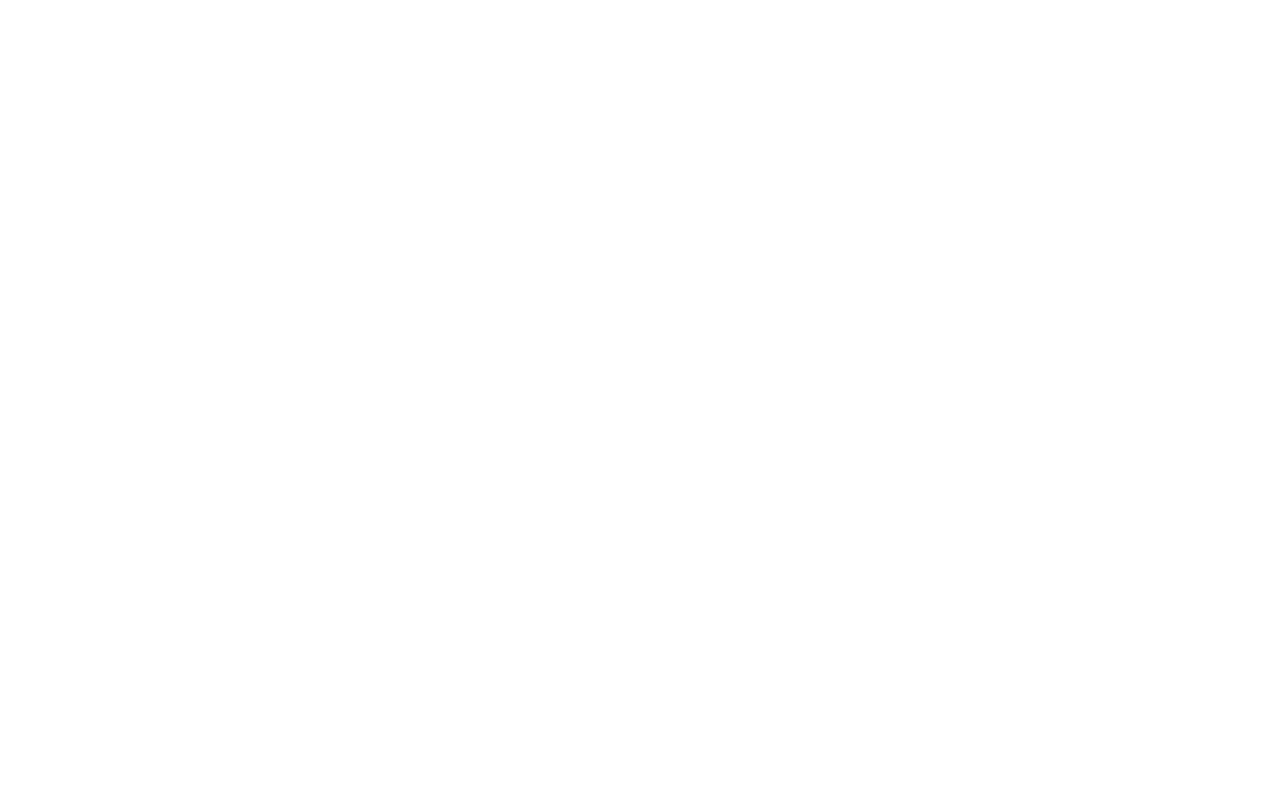
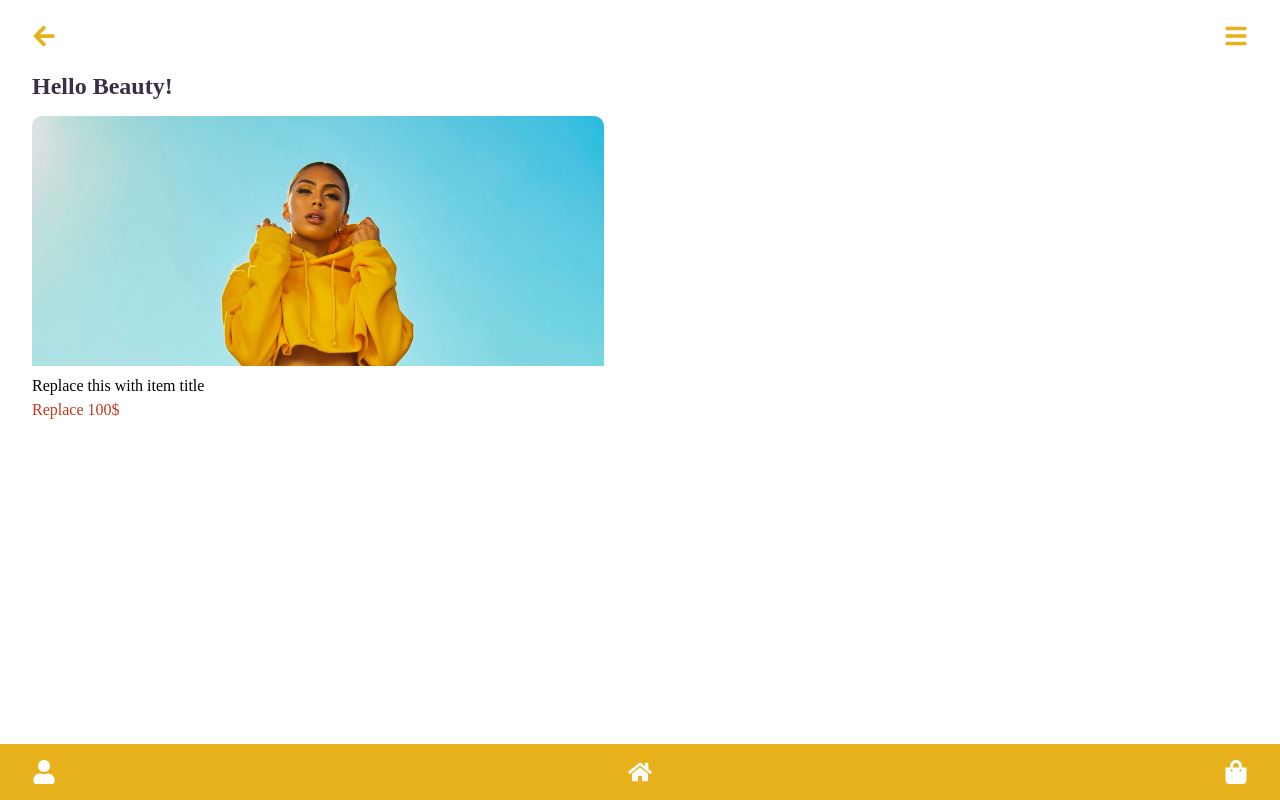
Before and after one commit to nakitanaidu/GroupSummative, a React (Create React App) app: page /display-items in a window 1280 px wide. Built offline with nearby package versions, Linux system fonts and the light colour scheme.

Commit message:
routes002

```diff
--- a/src/App.js
+++ b/src/App.js
@@ -1,18 +1,27 @@
-import * as React from "react";
+import React, { Component } from "react";
+import { Router } from "@reach/router";
 import "./App.css";
-import { Router } from "@reach/router";
-import "bootstrap/dist/css/bootstrap.min.css";
+import "./css/categories.css";
+import "./css/buttons.css";
+import "./css/navigation.css";
+import "./css/itemsdisplay.css";
+import DisplayItems from "./components/DisplayItems";
+import Categories from "./components/Categories";
+import Home from "./components/Home";
 
-
-export default class App extends React.Component {
+class App extends Component {
   render() {
     return (
       <React.Fragment>
-
         <Router>
-
+          <Categories path="/" />
+          {/* Display items may require /display-items/:id if we use one component*/}
+          <DisplayItems path="/display-items"/>
+          <Home path="/login-signup"/>
         </Router>
       </React.Fragment>
     );
   }
 }
+
+export default App;
--- a/src/components/Categories.jsx
+++ b/src/components/Categories.jsx
@@ -1,4 +1,5 @@
 import React, { Component } from "react";
+import { Link } from "@reach/router";
 import NavBar from "./NavBar";
 import TopNav from "./TopNav";
 
@@ -9,10 +10,14 @@ class Categories extends Component {
         <TopNav />
         <h2 className="page-tile">Explore!</h2>
         <div className="categories men-cate">
+          <Link to="/display-items">
           <h2 className="categories-title">Shop for men</h2>
+          </Link>
         </div>
         <div className="categories women-cate">
+          <Link to="display-items">
           <h2 className="categories-title">Shop for women</h2>
+          </Link>
         </div>
         <NavBar />
       </div>
--- a/src/components/Home.jsx
+++ b/src/components/Home.jsx
@@ -1,4 +1,5 @@
 import React, { Component } from "react";
+import { Link } from "@reach/router";
 import logo from "./images/logo.png";
 import homephoto from "./images/main-illustration.png";
 
@@ -8,7 +9,11 @@ class Home extends Component {
       <React.Fragment>
         <img src={logo} alt="logo" className="logo" />
         <img src={homephoto} alt="home-illus" className="home-photo" />
+
+        <Link to="/">
         <button className="btn btn-primary btn-wide">Log in</button>
+        </Link>
+
         <button className="btn btn-secondary btn-wide">Sign up</button>
       </React.Fragment>
     );
--- a/src/components/NavBar.jsx
+++ b/src/components/NavBar.jsx
@@ -1,4 +1,5 @@
 import React, { Component } from "react";
+import { Link } from "@reach/router";
 import user from "./images/user-solid.svg";
 import home from "./images/home-solid.svg";
 import bag from "./images/shopping-bag-solid.svg";
@@ -9,7 +10,9 @@ class NavBar extends Component {
     return (
       <div className="nav-bar">
         <img src={user} alt="user" className="icon-nav" />
+        <Link to="/">
         <img src={home} alt="home" className="icon-nav" />
+        </Link>
         <img src={bag} alt="shopping-bag" className="icon-nav" />
       </div>
     );
```
